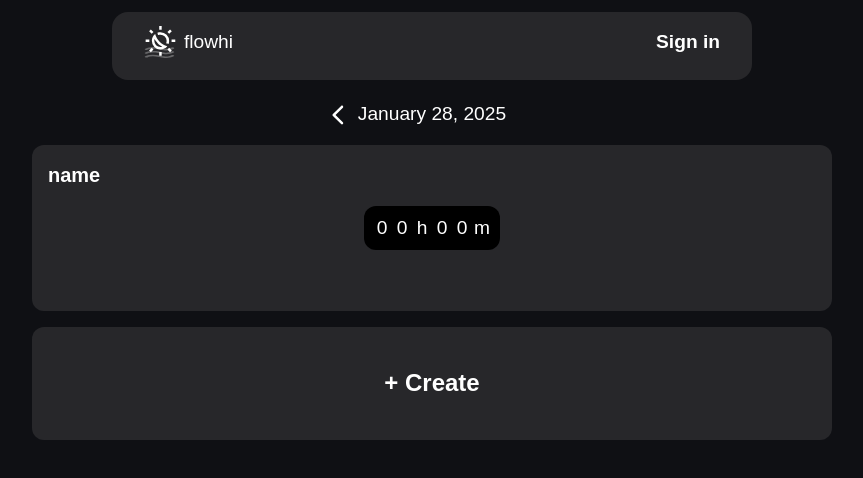
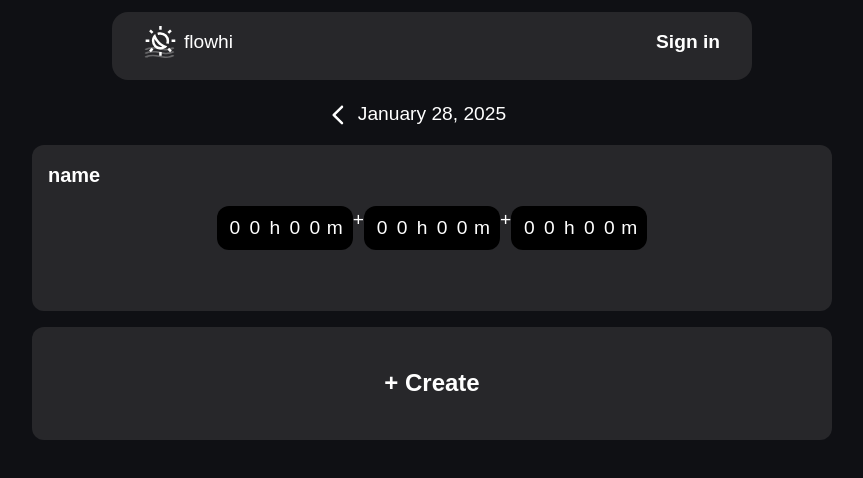
Before and after one commit to ClemPera/flowhi, a React (Vite) app in the folder frontend/: page / in a window 1280 px wide. Shown: the top 478 px of the page, without its empty margins (208-1071 px from the left). Built offline with nearby package versions, Linux system fonts and the light colour scheme; no server answers; a web font is replaced by a local one.

Commit message:
Sort and TODOs

```diff
--- a/frontend/src/components/Time.tsx
+++ b/frontend/src/components/Time.tsx
@@ -2,10 +2,6 @@ import { motion } from "motion/react";
 import { useEffect, useRef, useState } from "react";
 
 export default function Time() {
-  let [active, setActive] = useState(0);
-
-  function submit() {}
-
   return (
     <div className="grid grid-rows-3 bg-zinc-800 mx-1 md:mx-24 xl:mx-60 my-2 p-4 pb-4 rounded-xl">
       <div className="relative grid grid-cols-12">
@@ -15,12 +11,33 @@ export default function Time() {
         <div className="col-span-1 flex-auto w-4 absolute top-0.5 right-3"></div>
       </div>
       <div className="place-content-center">
-        <div className="flex place-content-center ">
+        <div className="flex place-content-center">
+          {/* TODO:Ajouter un + et un input à chaque fois que celui d'avant est écrit + faire pour que l'input s'adapte au texte*/}
+          <Thing />
+           +
+          <Thing />
+           +
+          <Thing />
+        </div>
+      </div>
+    </div>
+  );
+}
+
+function Thing(){
+  let [active, setActive] = useState(0);
+
+  function submit() {
+    //TODO: Récupérer les values de chaques input et les convertir en datetime
+    //      + save le résultat dans db
+    //Le faire à chaque écriture et pas on submit
+  }
+
+  //TODO: Faire des check (pas dépasser 23h + pas dépasser 59 minutes)
+  return(
     <form
     className="flex flex-row bg-black rounded-xl p-2"
-            onSubmit={submit}
-          >
-            {/* Ajouter un + et un input à chaque fois que celui d'avant est écrit + faire pour que l'input s'adapte au texte*/}
+    onSubmit={submit}>
 
       <Input id={0} active={active} setActive={setActive} />
       <Input id={1} active={active} setActive={setActive} />
@@ -29,10 +46,7 @@ export default function Time() {
       <Input id={3} active={active} setActive={setActive} />
       <p className="text-center w-5">m</p>
     </form>
-        </div>
-      </div>
-    </div>
-  );
+  )
 }
 
 function Input({ id, active, setActive }: { id: number, active: number, setActive: (a: number) => void}) {
```
Lines whose indentation alone changed are shown as unchanged.
